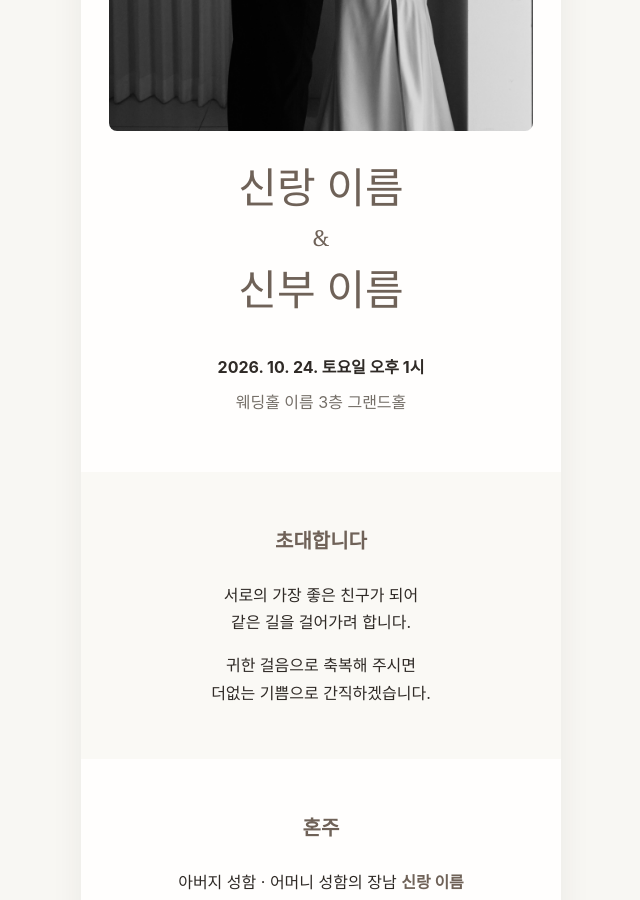
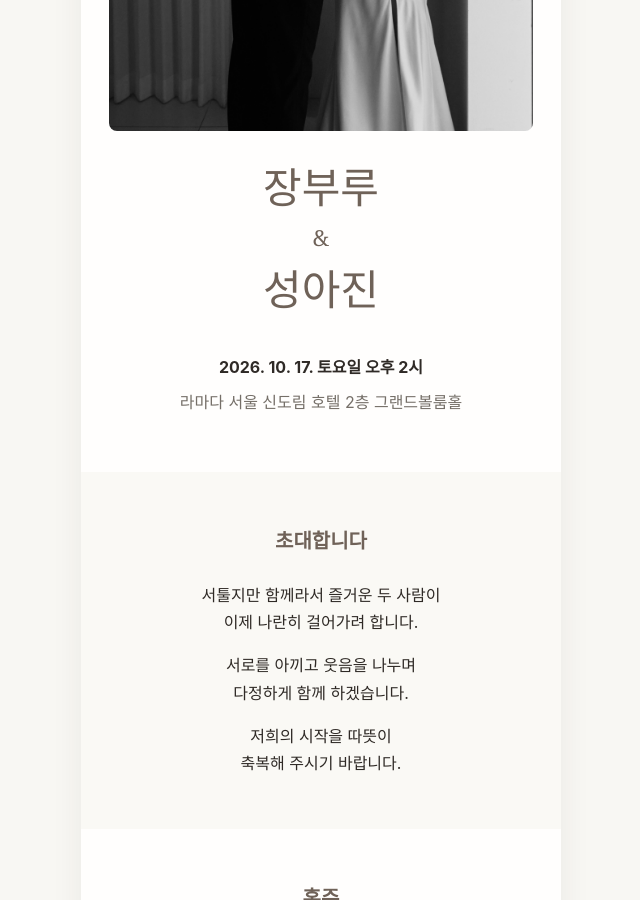
Before and after one commit to qnfnwkd/qnfnwkd.github.io, a Jekyll site: the page wedding-invitation/index.html, which Jekyll copies as it is, in a window 1280 px wide and 900 px high, scrolled down 401 px. Shown: the whole window, without its empty margins (319-959 px from the left). Built offline with Jekyll 4.4.1, drawn with Linux system fonts in a browser that asks for light colours; some of the changed text lies outside the part shown.

Commit message:
Update index.html

```diff
--- a/wedding-invitation/index.html
+++ b/wedding-invitation/index.html
@@ -17,30 +17,34 @@
         <p class="label">Wedding Invitation</p>
         <img class="cover-photo" src="./images/cover.jpg" alt="신랑 신부 사진" />
         <h1>
-          신랑 이름
+          장부루
           <span>&amp;</span>
-          신부 이름
+          성아진
         </h1>
-        <p class="date">2026. 10. 24. 토요일 오후 1시</p>
-        <p class="place">웨딩홀 이름 3층 그랜드홀</p>
+        <p class="date">2026. 10. 17. 토요일 오후 2시</p>
+        <p class="place">라마다 서울 신도림 호텔 2층 그랜드볼룸홀</p>
       </section>
 
       <section class="section">
         <h2>초대합니다</h2>
         <p>
-          서로의 가장 좋은 친구가 되어<br />
-          같은 길을 걸어가려 합니다.
+          서툴지만 함께라서 즐거운 두 사람이<br />
+          이제 나란히 걸어가려 합니다.
         </p>
         <p>
-          귀한 걸음으로 축복해 주시면<br />
-          더없는 기쁨으로 간직하겠습니다.
+          서로를 아끼고 웃음을 나누며<br />
+          다정하게 함께 하겠습니다.
+        </p>
+        <p>
+          저희의 시작을 따뜻이<br />
+          축복해 주시기 바랍니다.
         </p>
       </section>
 
       <section class="section family">
         <h2>혼주</h2>
-        <p>아버지 성함 · 어머니 성함의 장남 <strong>신랑 이름</strong></p>
-        <p>아버지 성함 · 어머니 성함의 장녀 <strong>신부 이름</strong></p>
+        <p>장수동 · 신동임의 장남 <strong>장부루</strong></p>
+        <p>성려평 · 차혜숙의 장녀 <strong>성아진</strong></p>
       </section>
 
       <section class="section details">
@@ -48,11 +52,11 @@
         <dl>
           <div>
             <dt>일시</dt>
-            <dd>2026년 10월 24일 토요일 오후 1시</dd>
+            <dd>2026년 10월 17일 토요일 오후 2시</dd>
           </div>
           <div>
             <dt>장소</dt>
-            <dd>웨딩홀 이름 3층 그랜드홀</dd>
+            <dd>라마다 서울 신도림 호텔 2층 그랜드볼룸홀</dd>
           </div>
           <div>
             <dt>주소</dt>
```
